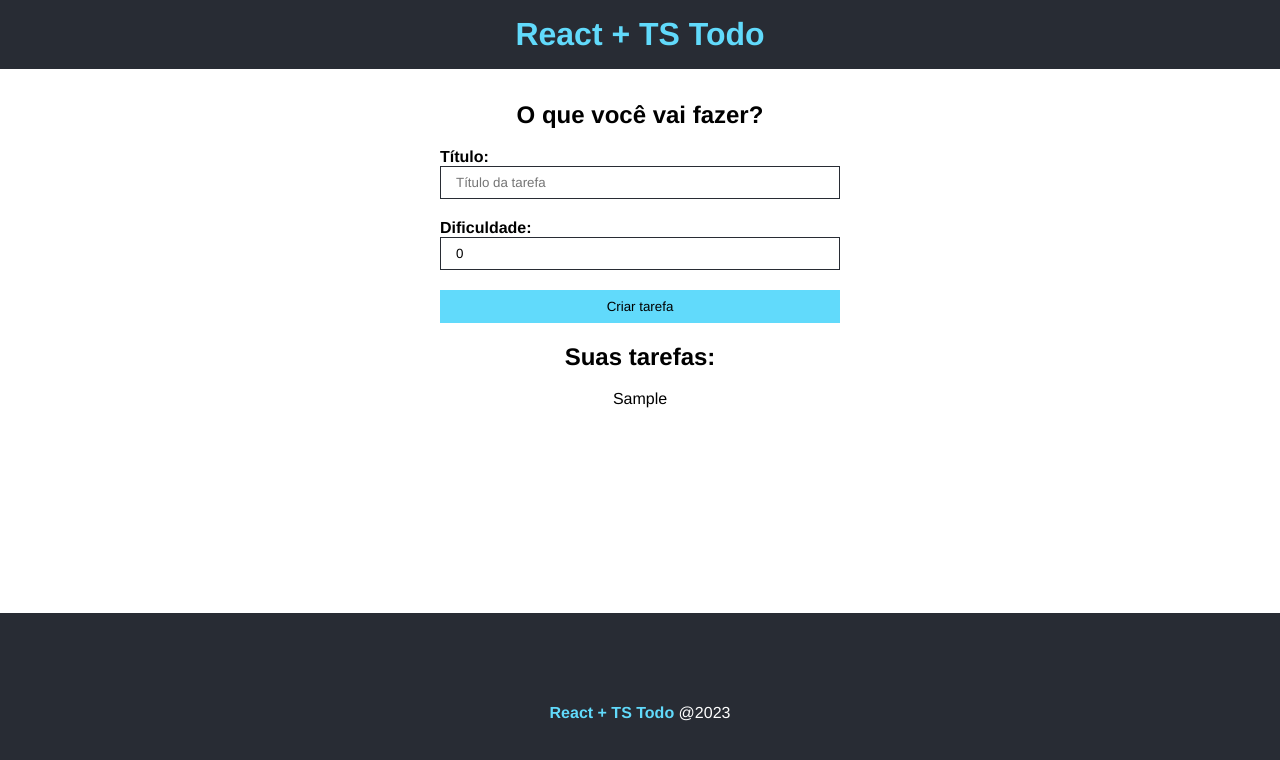
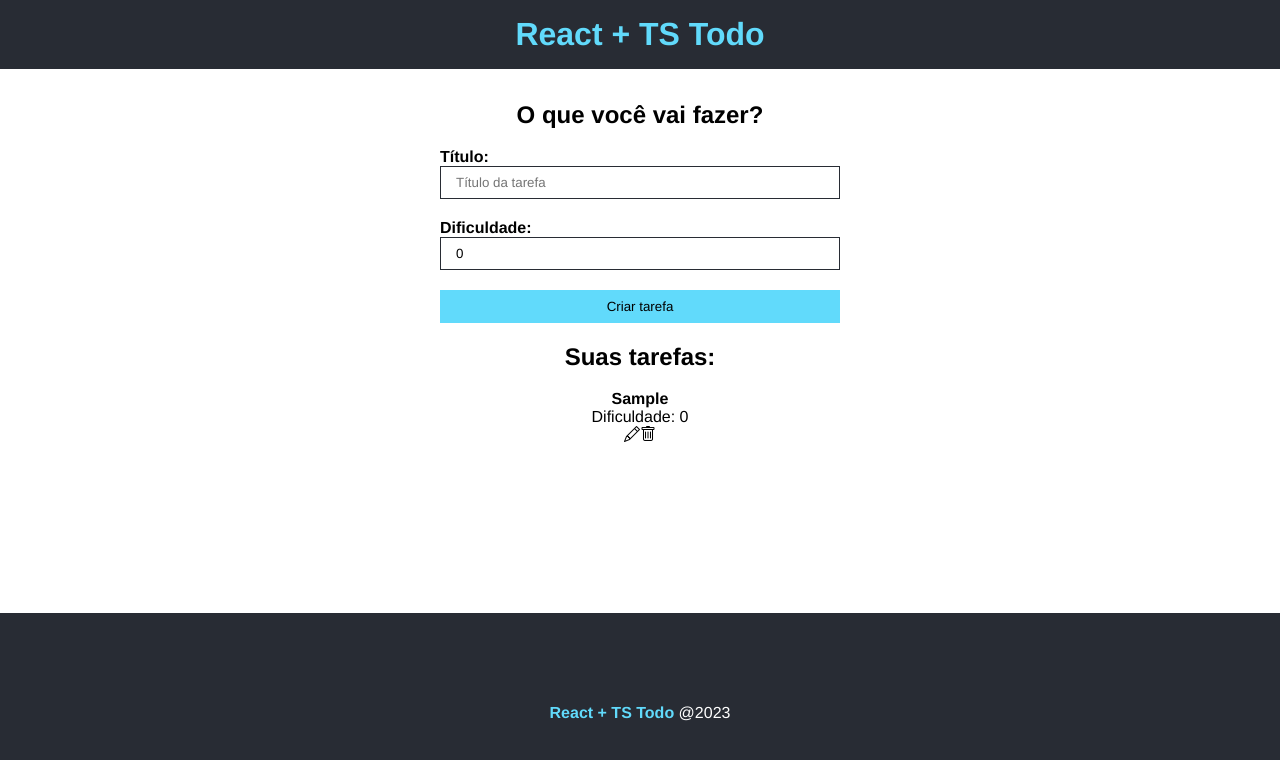
Before and after one commit to anaalmeida-v/JSModerno-TS-ProjetoAPI, a React (Create React App) app in the folder todo_react/: page / in a window 1280 px wide. Both pictures are taken after typing "Sample" into the empty fields and a click on the input "Criar tarefa". Shown: the top 760 px of the page. Built offline with nearby package versions, Linux system fonts and the light colour scheme; the HTML template or start-up script is replaced by a standard one.

Commit message:
html - itens de lista

```diff
--- a/todo_react/src/components/TaskList.tsx
+++ b/todo_react/src/components/TaskList.tsx
@@ -15,8 +15,15 @@
     <>
       {taskList.length > 0 ? (//checando se existem itens
         taskList.map((task) => (//cada item é nomeado com 'task'
-          <div key={task.id}>{/*exibe título do item(chamado com a key do identificador único*/}
-            <p>{task.title}</p>
+          <div key={task.id}>{/*key com identificador único*/}
+            <div>
+              <h4>{task.title}</h4>{/*título*/}
+              <p>Dificuldade: {task.difficulty}</p>
+            </div>
+            <div>
+            <i className="bi bi-pencil"></i>
+            <i className="bi bi-trash"></i>
+            </div>{/*ícones de edição e exclusão vindos do bootstrap*/}
           </div>
         ))
       ) : (
```
Also changed, not shown: 1 other file (tests, documents, lock files or other folders).
